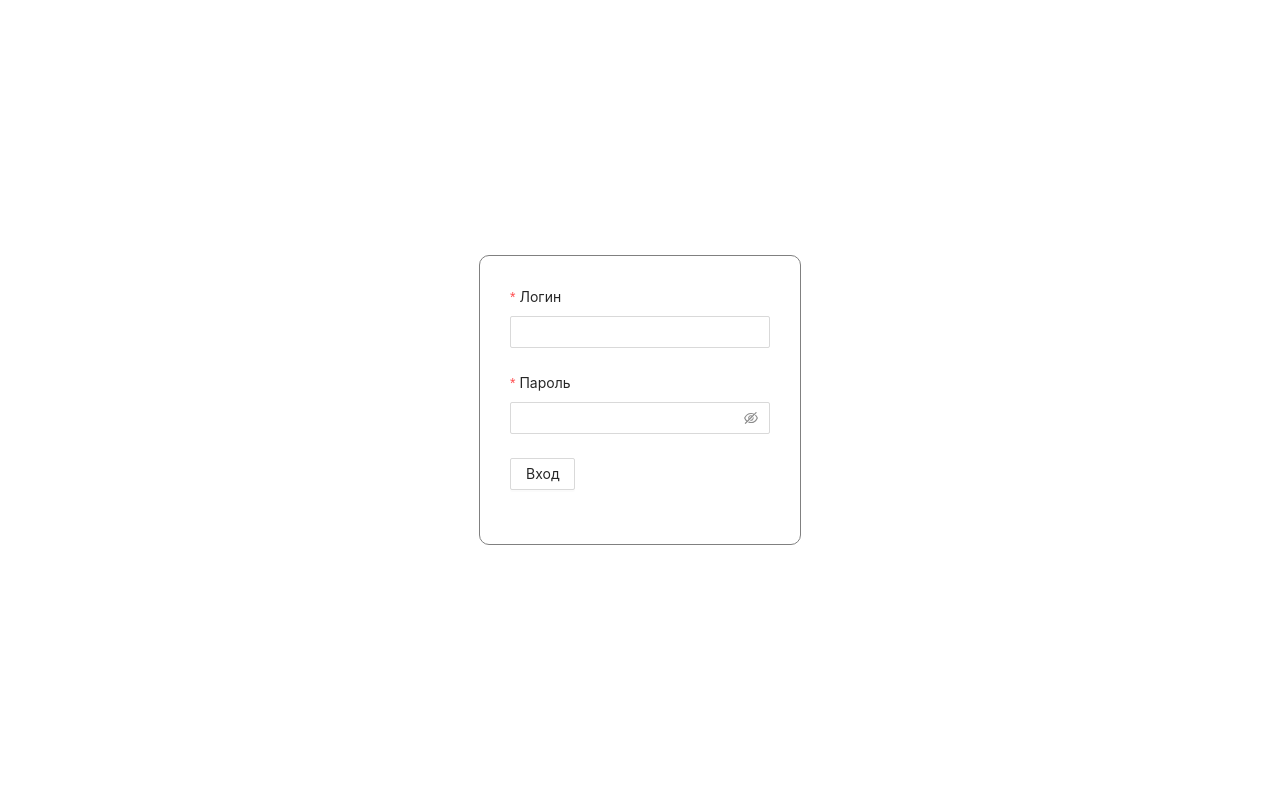
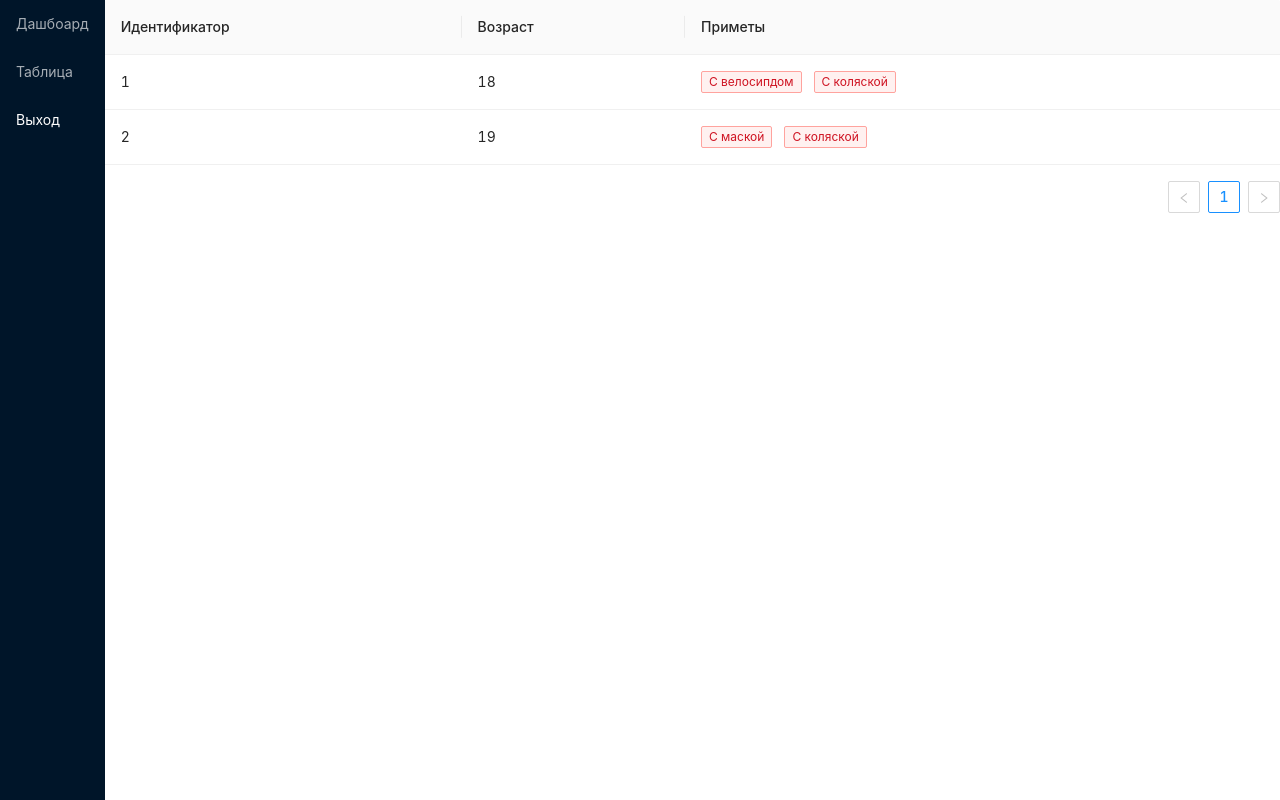
Before and after one commit to arri1/data-hack-front-2021, a React (Create React App) app: page / in a window 1280 px wide. Before the commit this address led to /login. Built offline with nearby package versions, Linux system fonts and the light colour scheme; sample sign-in values are in the browser's storage.

Commit message:
added table page

```diff
--- a/src/App.js
+++ b/src/App.js
@@ -3,7 +3,7 @@ import {useEffect, useState} from 'react'
 import styled from 'styled-components'
 import {BrowserRouter, Redirect, Route, Switch} from 'react-router-dom'
 import Login from './pages/login'
-import Main from './pages/main'
+import Main from './containers/main'
 
 const Container = styled.div`
   display: flex;
@@ -12,12 +12,16 @@ const Container = styled.div`
 `
 
 const App = () => {
-    const [logged, setLogged] = useState(false)
+    const [logged, setLogged] = useState(undefined)
 
     useEffect(() => {
         const key = localStorage.getItem('logged')
-        setLogged(key)
+
+        setLogged(!!key)
     }, [])
+
+    if (logged===undefined)
+        return null
 
     return (
         <BrowserRouter>
@@ -44,7 +48,6 @@ const App = () => {
                     }
 
                     <Route
-                        exact
                         path={'/'}
                         component={Main}
                     />
--- /dev/null
+++ b/src/containers/main.js
@@ -0,0 +1,26 @@
+import styled from 'styled-components'
+import SideMenu from '../components/sideMenu'
+import {Route, Switch} from 'react-router-dom'
+import TablePage from '../pages/tablePage'
+
+const Container = styled.div`
+  display: flex;
+  flex: 1;
+`
+
+const Main = () => {
+    return (
+        <Container>
+            <SideMenu/>
+            <Switch>
+                <Route
+                    exact
+                    path={'/'}
+                    component={TablePage}
+                />
+            </Switch>
+        </Container>
+    )
+}
+
+export default Main
--- a/src/pages/main.js
+++ /dev/null
@@ -1,18 +0,0 @@
-import styled from 'styled-components'
-import SideMenu from '../components/sideMenu'
-
-const Container = styled.div`
-  display: flex;
-  flex:1;
-`
-
-const Main = ()=>{
-    return(
-        <Container>
-            <SideMenu/>
-            <div></div>
-        </Container>
-    )
-}
-
-export default Main
--- /dev/null
+++ b/src/pages/tablePage.js
@@ -0,0 +1,67 @@
+import styled from 'styled-components'
+import {Table, Tag} from 'antd'
+
+const Container = styled.div`
+  display: flex;
+  flex: 1;
+
+`
+
+const TagsContainer = styled.div`
+  display: flex;
+  gap: 4px;
+  flex-wrap: wrap;
+`
+
+const dataSource = [
+    {
+        id: 1,
+        age: 18,
+        tags: ['С велосипдом', 'С коляской']
+    },
+    {
+        id: 2,
+        age: 19,
+        tags: ['С маской', 'С коляской']
+    }
+]
+
+const TablePage = () => {
+    return (
+        <Container>
+            <Table
+                style={{width: '100%'}}
+                dataSource={dataSource}
+                rowKey={'id'}
+            >
+                <Table.Column
+                    title={'Идентификатор'}
+                    dataIndex={'id'}
+                />
+                <Table.Column
+                    title={'Возраст'}
+                    dataIndex={'age'}
+                />
+                <Table.Column
+                    title={'Приметы'}
+                    dataIndex={'tags'}
+                    render={(tags) => {
+                        return (
+                            <TagsContainer>
+                                {
+                                    tags.map((item) => {
+                                        return (
+                                            <Tag key={item} color={'red'}>{item}</Tag>
+                                        )
+                                    })
+                                }
+                            </TagsContainer>
+                        )
+                    }}
+                />
+            </Table>
+        </Container>
+    )
+
+}
+export default TablePage
```
